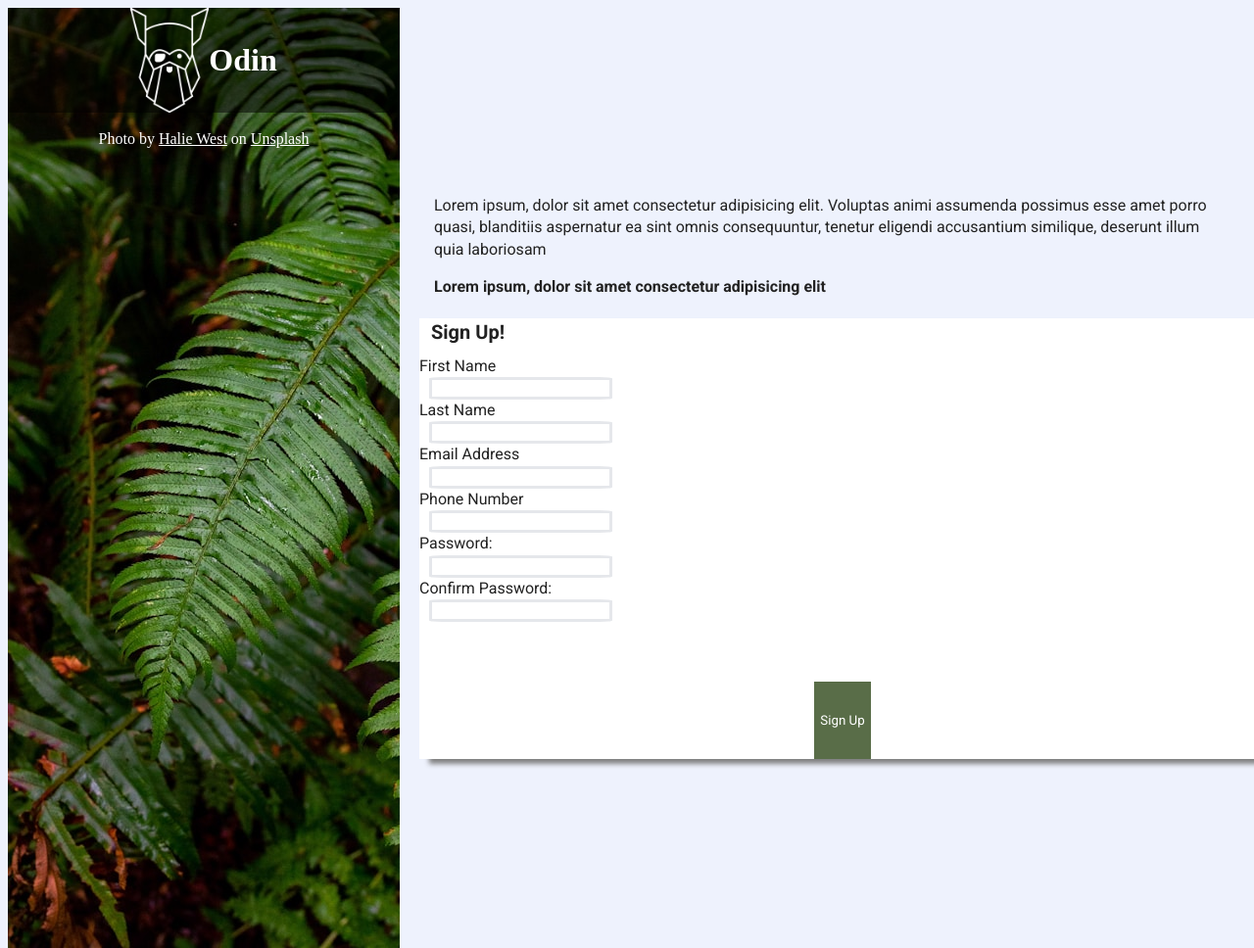
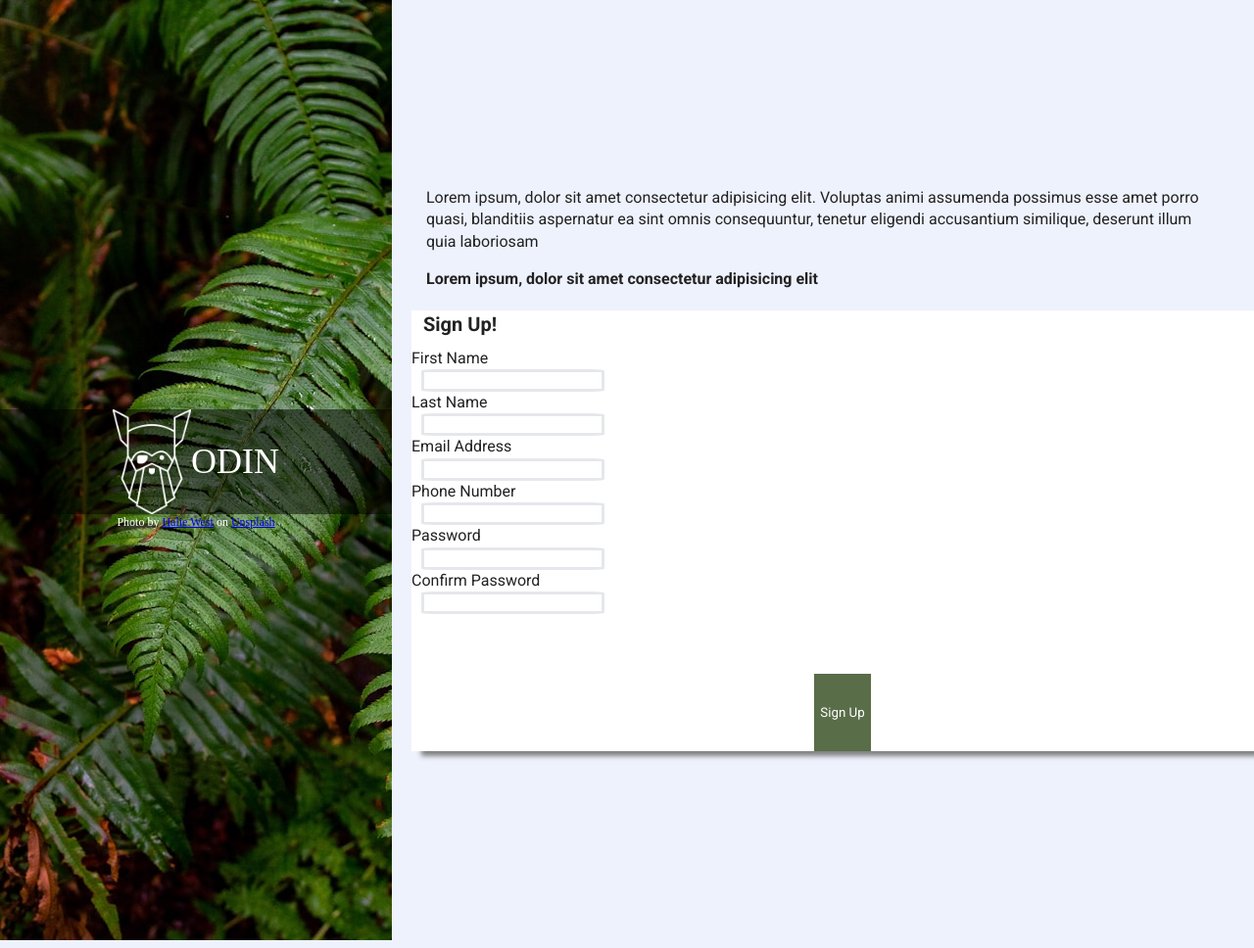
Before and after one commit to ashc735/sign-up-form, a website built with webpack: page index.html in a window 1280 px wide. Shown: the whole page at 98% size. Built offline with nearby package versions, Linux system fonts and the light colour scheme; a web font is replaced by a local one.

Commit message:
Adjusting Aside styles

```diff
--- a/css/style.css
+++ b/css/style.css
@@ -94,7 +94,7 @@ body {
   align-content: normal;
   justify-content: normal;
   align-items: normal;
-  margin: 0'
+  margin: 0;
 }
 
 aside {
@@ -102,15 +102,23 @@ aside {
   width: 25%;
   min-width: 400px;
   min-height: 960px;
+  background-position: cover;
   margin: 0;
   padding: 0;
+  display: flex;
+  flex-flow: column wrap;
+  justify-content: center;
 }
 
 .logo-content {
   display: flex;
+  color: white;
+  text-transform: uppercase;
   justify-content: center;
   align-items: center;
   background-color: rgba(0, 0, 0, 0.5);
+  width: 100%;
+  margin: 0;
 }
 
 
@@ -124,18 +132,18 @@ img {
   width: 100%;
 }
 
-aside h1 {
+.logo-content span {
   font-family: 'Sedan SC';
   color: white;
-  font-size: 2em;
+  font-size: 2.25em;
 }
 
-.credits {
+.footer {
   color: white;
   font-family: 'Sedan SC';
-  display: flex;
-  justify-content: center;
-  align-items: flex-end;
+  font-size: .75rem;
+  width: 100%;
+  text-align: center;
 }
 
 .credits a {
@@ -150,6 +158,8 @@ aside h1 {
 .form-wrapper {
   display: flex;
   flex-direction: column;
+  margin: 0;
+  width: 100%;
 }
 
 .form-description {
@@ -164,13 +174,14 @@ p {
   text-align: left;
 }
 
-span {
+.form-wrapper span {
   text-align: center;
   font-weight: bold;
 }
 
 form {
   background: white;
+  background-position: cover;
   display: flex;
   flex-flow: row wrap;
   justify-content: center;
@@ -202,6 +213,7 @@ input {
   border-radius: 7%;
   gap: 5px;
   margin-left: 10px;
+  text-transform: uppercase;
 }
 
 button {
--- a/index.html
+++ b/index.html
@@ -33,14 +33,13 @@
         <img src="img/odin-logo.png" alt="odin logo">
       </a>
     </figure>
-    <h1>Odin</h1>
+    <span>Odin</span>
     </div>
-    <div class="credits">
-      <p>Photo by
+    <div class="footer">
+      Photo by
         <a href="https://unsplash.com/@haliewestphoto?utm_content=creditCopyText&utm_medium=referral&utm_source=unsplash">Halie West</a>
         on
         <a href="https://unsplash.com/photos/green-leaf-plant-in-close-up-photography-25xggax4bSA?utm_content=creditCopyText&utm_medium=referral&utm_source=unsplash">Unsplash</a>
-      </p>
     </div>
   </aside>
   <div class="form-wrapper">
@@ -66,10 +65,10 @@
         <label for="phone_number">Phone Number</label>
         <input type="tel" id="phone_number" name="phone_number">
 
-        <label for="user_password">Password:</label>
+        <label for="user_password">Password</label>
         <input type="password" id="user_password" name="password">
 
-        <label for="user_password">Confirm Password:</label>
+        <label for="user_password">Confirm Password</label>
         <input type="password" id="user_password" name="password">
       </fieldset>
       <button type="submit">Sign Up</button>
```
